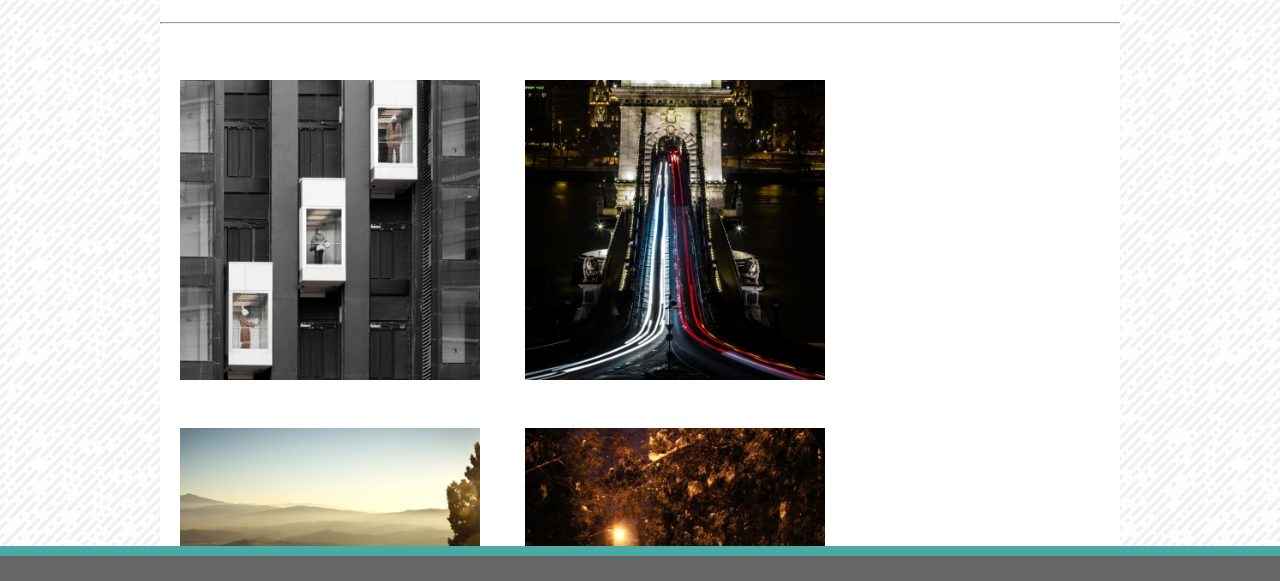
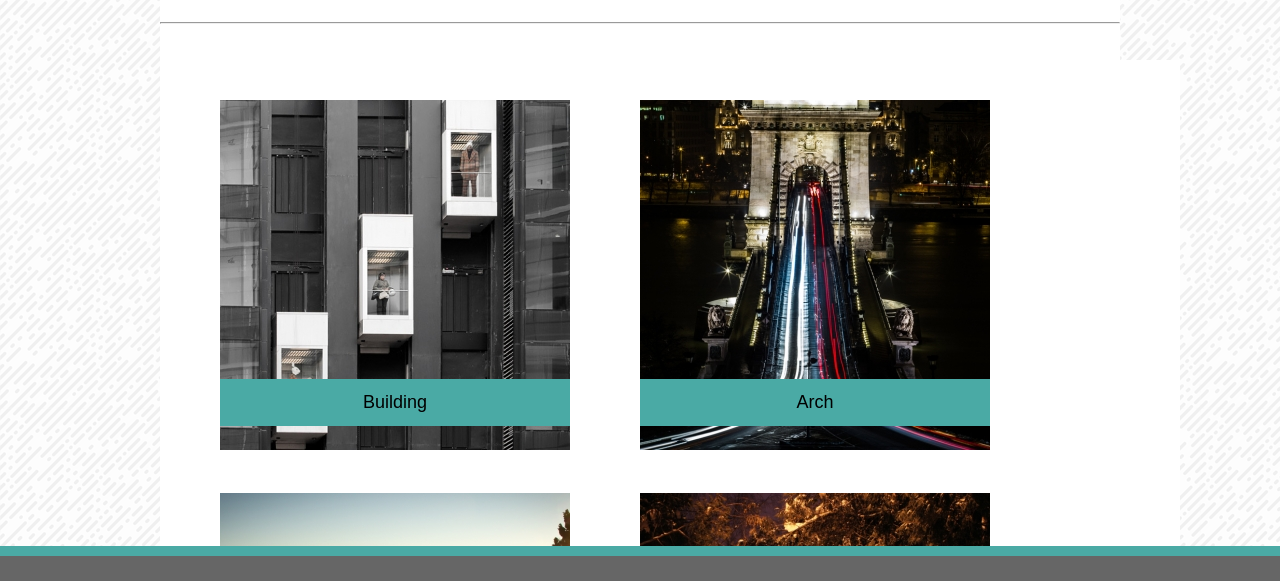
Before and after one commit to NathanNovak/Basic-Portfolio, a plain HTML site: page portfolio.html in a window 1280 px wide. Shown: the part 192-773 px from the top of the page. Drawn offline with Linux system fonts and the light colour scheme.

Commit message:
fixed portfolio layout and images

```diff
--- a/assets/css/style.css
+++ /dev/null
@@ -1,54 +0,0 @@
-header{
-    background-color: #ffffff;
-
-    font-family: Georgia, 'Times New Roman', Times, serif;
-    font-size: 32px;
-
-    color: white;
-
-    }
-
-    body{
-        align-content: center;
-        padding: 0%;
-        margin: 0%;
-        background-image: url("funky-lines.png");
-    }
-    .header{
-        background-color: #ffffff;
-        width: 100%;
-        font-family: Georgia, 'Times New Roman', Times, serif;
-        font-weight: bold;
-
-    }
-
-
-    #a{
-
-        background-color: #4aaaa5;
-        font-family: Georgia, 'Times New Roman', Times, serif;
-        padding: 20px;
-        margin: 0px 1190px 0px 480px;
-
-    }
-
-    .content{
-        background-color: yellow;
-        font-size: 18px;
-        width: 960px;
-        height: 350px;
-       padding-top: 30px;
-        margin: auto;
-    }
-
-    .image{
-        width: 200px;
-        height: 225px;
-        float: left;
-        margin: 10px 20px 20px 20px;
-
-    }
-    #p{
-        font-size: 32px;
-        margin: 10px 10px 10px 10px;
-    }
--- a/assets/css/style2.css
+++ b/assets/css/style2.css
@@ -121,11 +121,30 @@
         background-color: #ffffff;
     }
 
-    .gallery-image{
+    /* .gallery{
+       height: 1200px;
+    }*/
 
+    .gallery{
+        float: left;
+        width: 100%;
+        max-width: 960px;
+        padding: 30px;
+        margin: 0 0 40px;
+        background: #fff;
+       }
+
+    gallery-image{
+        /* position: relative; */
         height: 300px;
-        width: 300px;
+        width: 100%;
         padding: 20px;
+    }
+
+    .box{
+        max-width: 300px;
+        margin: 10px 90px 25px 30px;
+        float: left;
     }
 
     .footer{
@@ -142,10 +161,11 @@
         border-color: #4aaaa5;
     }
 
-    footer-border{
-        position: fixed;
-        bottom: 52px;
-        width: 100%;
-        height: 10px;
-        background-color: #4aaaa5;
-    }
+   .text{
+    position: absolute;
+    margin: -79px 20px 0px 0px;
+    padding: 10px 0px 10px 0px;
+    background-color: #4aaaa5;
+    width: 350px;
+    text-align: center;
+   }
--- a/portfolio.html
+++ b/portfolio.html
@@ -1,5 +1,6 @@
 <!DOCTYPE html>
 <html>
+
 <head>
   <meta charset="utf-8" />
   <meta http-equiv="X-UA-Compatible" content="IE=edge">
@@ -12,6 +13,7 @@
 
 
 </head>
+
 <body class="body">
 
   <header class="header">
@@ -32,38 +34,48 @@
     <hr>
     <br>
 
-  <div class="gallery">
+    <section class="gallery">
 
+      <div class="box">
         <a target="blank" href="assets/images/placeimg_350_350_arch (1).jpg">
           <img src="assets/images/placeimg_350_350_arch (1).jpg" class="gallery-image">
         </a>
-
+        <h3 class="text">Building</h3>
+      </div>
+      <div class="box">
         <a target="blank" href="assets/images/placeimg_350_350_arch.jpg">
           <img src="assets/images/placeimg_350_350_arch.jpg" class="gallery-image">
         </a>
-
+        <h3 class="text">Arch</h3>
+      </div>
+      <div class="box">
         <a target="blank" href="assets/images/placeimg_350_350_nature (1).jpg">
           <img src="assets/images/placeimg_350_350_nature (1).jpg" class="gallery-image">
         </a>
-
+        <h3 class="text">Roling Fields</h3>
+      </div>
+      <div class="box">
         <a target="blank" href="assets/images/placeimg_350_350_nature (2).jpg">
           <img src="assets/images/placeimg_350_350_nature (2).jpg" class="gallery-image">
         </a>
-
+        <h3 class="text">Pathway</h3>
+      </div>
+      <div class="box">
         <a target="blank" href="assets//images/placeimg_350_350_nature.jpg">
           <img src="assets/images/placeimg_350_350_nature.jpg" class="gallery-image">
         </a>
-
+        <h3 class="text">Turquoise</h3>
       </div>
+    </section>
 
 
   </div>
 
 
   <div class="footer">
-  <div class="footer-border"></div>
     <span>Copyright</span> &#169;
 
   </div>
 </body>
+
 </html>
```
Also changed, not shown: contact.html (+15 -8 lines), index.html (+1 -2 lines). Lines whose indentation alone changed are shown as unchanged.
